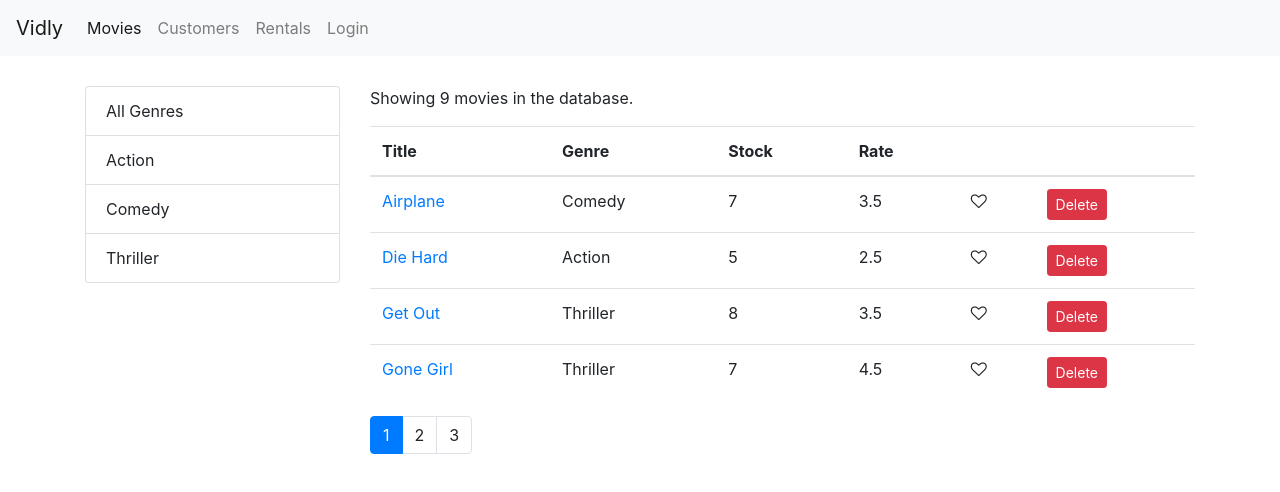
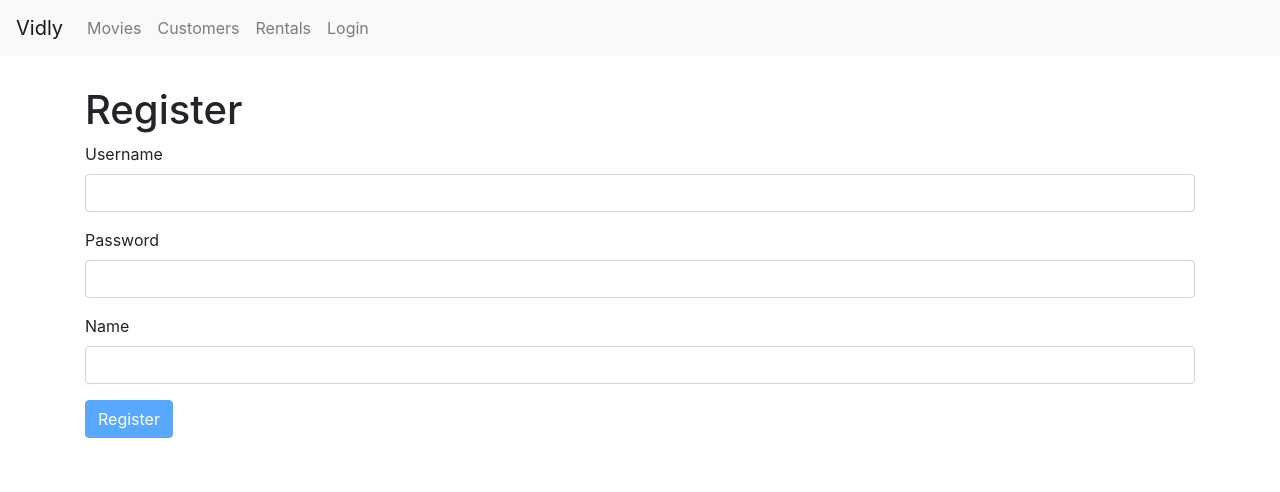
Before and after one commit to YadavBhargav/Bhargav-Yadav, a React (Create React App) app in the folder ReactJs/vidly/: page /register in a window 1280 px wide. Before the commit this address led to /movies. Shown: the top 492 px of the page. Built offline with nearby package versions, Linux system fonts and the light colour scheme.

Commit message:
I have complated Code Review part of Forms (ReactJs)

```diff
--- a/ReactJs/vidly/src/App.js
+++ b/ReactJs/vidly/src/App.js
@@ -7,7 +7,8 @@
 import NavBar from "./components/navBar";
 import "./App.css";
 import MovieForm from "./components/movieForm";
-import LoginForm from './components/loginForm';
+import LoginForm from "./components/loginForm";
+import RegisterForm from "./components/registerForm";
 
 class App extends Component {
   render() {
@@ -16,7 +17,8 @@
         <NavBar />
         <main className="container">
           <Switch>
-          <Route path="/login" component={LoginForm} />
+            <Route path="/register" component={RegisterForm} />
+            <Route path="/login" component={LoginForm} />
             <Route path="/movies/:id" component={MovieForm} />
             <Route path="/movies" component={Movies}></Route>
             <Route path="/customers" component={Customers}></Route>
--- /dev/null
+++ b/ReactJs/vidly/src/components/common/form.jsx
@@ -0,0 +1,71 @@
+import React, { Component } from "react";
+import Joi from "joi-browser";
+import Input from "./input";
+class Form extends Component {
+  state = {
+    data: {},
+    errors: {},
+  };
+
+  validate = () => {
+    const options = { abortEarly: false };
+    const { error } = Joi.validate(this.state.data, this.schema, options);
+    if (!error) return null;
+
+    const errors = {};
+    for (let item of error.details) errors[item.path[0]] = item.message;
+    return errors;
+  };
+
+  validateProperty = ({ name, value }) => {
+    const obj = { [name]: value };
+    const schema = { [name]: this.schema[name] };
+    const { error } = Joi.validate(obj, schema);
+    return error ? error.details[0].message : null;
+  };
+
+  handleSubmit = (e) => {
+    e.preventDefault();
+
+    const errors = this.validate();
+    this.setState({ errors: errors || {} });
+    if (errors) return;
+
+    this.doSubmit();
+  };
+
+  handleChange = ({ currentTarget: input }) => {
+    const errors = { ...this.state.errors };
+    const errorMessage = this.validateProperty(input);
+    if (errorMessage) errors[input.name] = errorMessage;
+    else delete errors[input.name];
+
+    const data = { ...this.state.data };
+    data[input.name] = input.value;
+
+    this.setState({ data, errors });
+  };
+
+  renderButton(label) {
+    return (
+      <button disabled={this.validate()} className="btn btn-primary">
+        {label}
+      </button>
+    );
+  }
+
+  renderInput(name, label, type = "text") {
+    const { data, errors } = this.state;
+    return (
+      <Input
+        type={type}
+        name={name}
+        value={data[name]}
+        label={label}
+        onChange={this.handleChange}
+        error={errors[name]}
+      />
+    );
+  }
+}
+export default Form;
--- a/ReactJs/vidly/src/components/common/input.jsx
+++ b/ReactJs/vidly/src/components/common/input.jsx
@@ -1,17 +1,10 @@
 import React from "react";
 
-const Input = ({ name, label, value, error, onChange }) => {
+const Input = ({ name, label, error, ...rest }) => {
   return (
     <div className="form-group">
-      <label htmlFor={name}>{ label }</label>
-      <input
-        value={value}
-        onChange={onChange}
-        id={name}
-        name={name}
-        type="text"
-        className="form-control"
-      />
+      <label htmlFor={name}>{label}</label>
+      <input {...rest} name={name} id={name} className="form-control" />
       {error && <div className="alert alert-danger">{error}</div>}
     </div>
   );
--- a/ReactJs/vidly/src/components/loginForm.jsx
+++ b/ReactJs/vidly/src/components/loginForm.jsx
@@ -1,10 +1,9 @@
 import React, { Component } from "react";
 import Joi from "joi-browser";
-import Input from "./common/input";
-
-class LoginForm extends Component {
+import Form from "./common/form";
+class LoginForm extends Form {
   state = {
-    account: { username: "", password: "" },
+    data: { username: "", password: "" },
     errors: {},
   };
 
@@ -13,71 +12,19 @@
     password: Joi.string().required().label("Password"),
   };
 
-  validate = () => {
-    const options = { abortEarly: false };
-    const { error } = Joi.validate(this.state.account, this.schema, options);
-    if (!error) return null;
-
-    const errors = {};
-    for (let item of error.details) errors[item.path[0]] = item.message;
-    return errors;
-  };
-
-  handleSubmit = (e) => {
-    e.preventDefault();
-
-    const errors = this.validate();
-    this.setState({ errors: errors || {} });
-    if (errors) return;
-
+  doSubmit = () => {
     //call the server
     console.log("Submitted");
   };
 
-  validateProperty = ({ name, value }) => {
-    if (name === "username") {
-      if (value.trim() === "") return "Username is required.";
-      //...
-    }
-    if (name === "password") {
-      if (value.trim() === "") return "Password is required.";
-      //...
-    }
-  };
-
-  handleChange = ({ currentTarget: input }) => {
-    const errors = { ...this.state.errors };
-    const errorMessage = this.validateProperty(input);
-    if (errorMessage) errors[input.name] = errorMessage;
-    else delete errors[input.name];
-
-    const account = { ...this.state.account };
-    account[input.name] = input.value;
-
-    this.setState({ account, errors });
-  };
-
   render() {
-    const { account, errors } = this.state;
     return (
       <div>
         <h1>Login</h1>
         <form onSubmit={this.handleSubmit}>
-          <Input
-            name="username"
-            value={account.username}
-            label="Username"
-            onChange={this.handleChange}
-            error={errors.username}
-          />
-          <Input
-            name="password"
-            value={account.password}
-            label="Password"
-            onChange={this.handleChange}
-            error={errors.password}
-          />
-          <button className="btn btn-primary">Login</button>
+          {this.renderInput("username", "Username")}
+          {this.renderInput("password", "Password", "password")}
+          {this.renderButton("Login")}
         </form>
       </div>
     );
--- /dev/null
+++ b/ReactJs/vidly/src/components/registerForm.jsx
@@ -0,0 +1,38 @@
+import React, { Component } from "react";
+import Form from "./common/form";
+import Joi from "joi-browser";
+
+class RegisterForm extends Form {
+  state = {
+    data: { username: "", password: "", name: "" },
+    errors: {}
+  };
+
+  schema = {
+    username: Joi.string().required().email().label("Username"),
+    password: Joi.string().required().min(5).label("Password"),
+    name: Joi.string().required().label("Name"),
+  };
+
+  doSubmit = () => {
+    //Call the server
+    console.log("Submitted");
+  };
+
+  render() {
+    return (
+      <div>
+        <h1>Register</h1>
+        <form onSubmit={this.handleSubmit}>
+          {this.renderInput("username", "Username")}
+          {this.renderInput("password", "Password", "password")}
+          {this.renderInput("name", "Name")}
+          {this.renderButton("Register")}
+        </form>
+      </div>
+    );
+  }
+}
+
+export default RegisterForm;
+//video 22 reach
```
